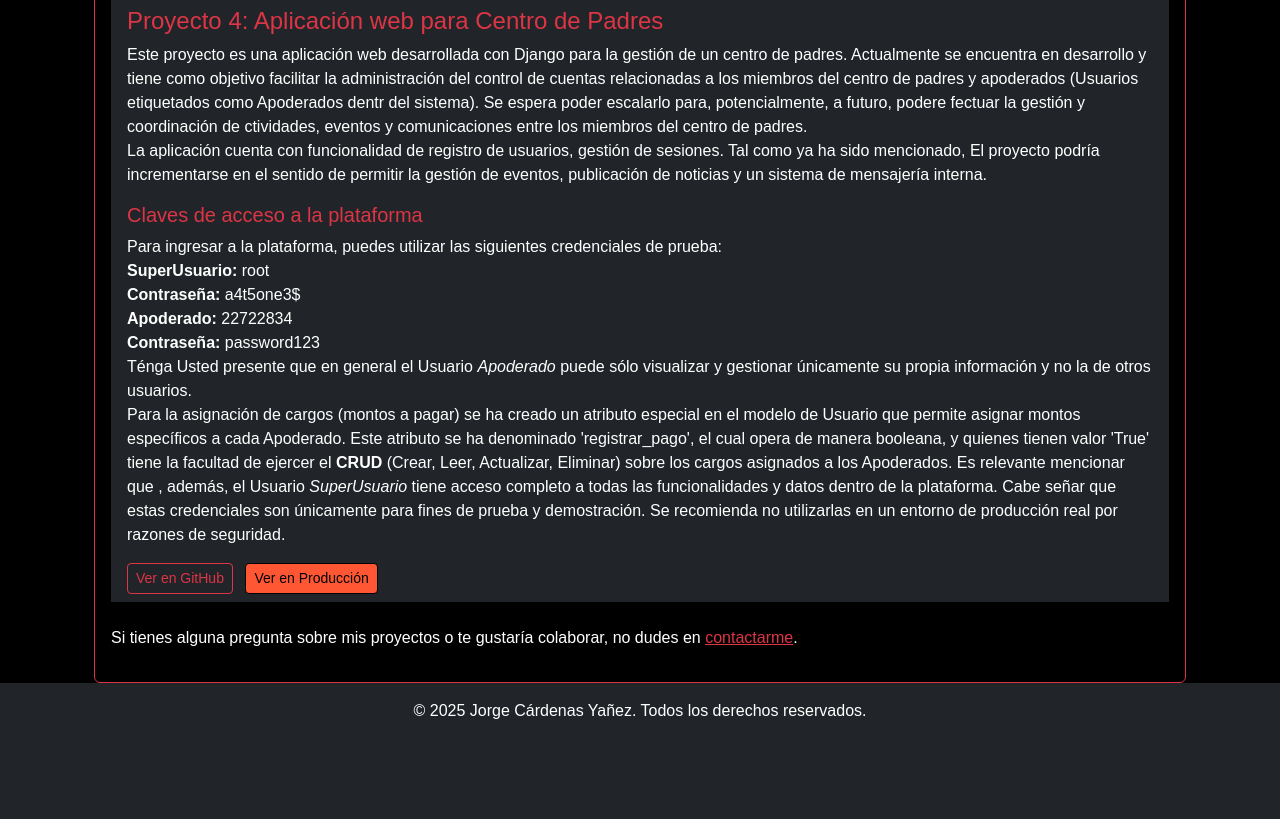
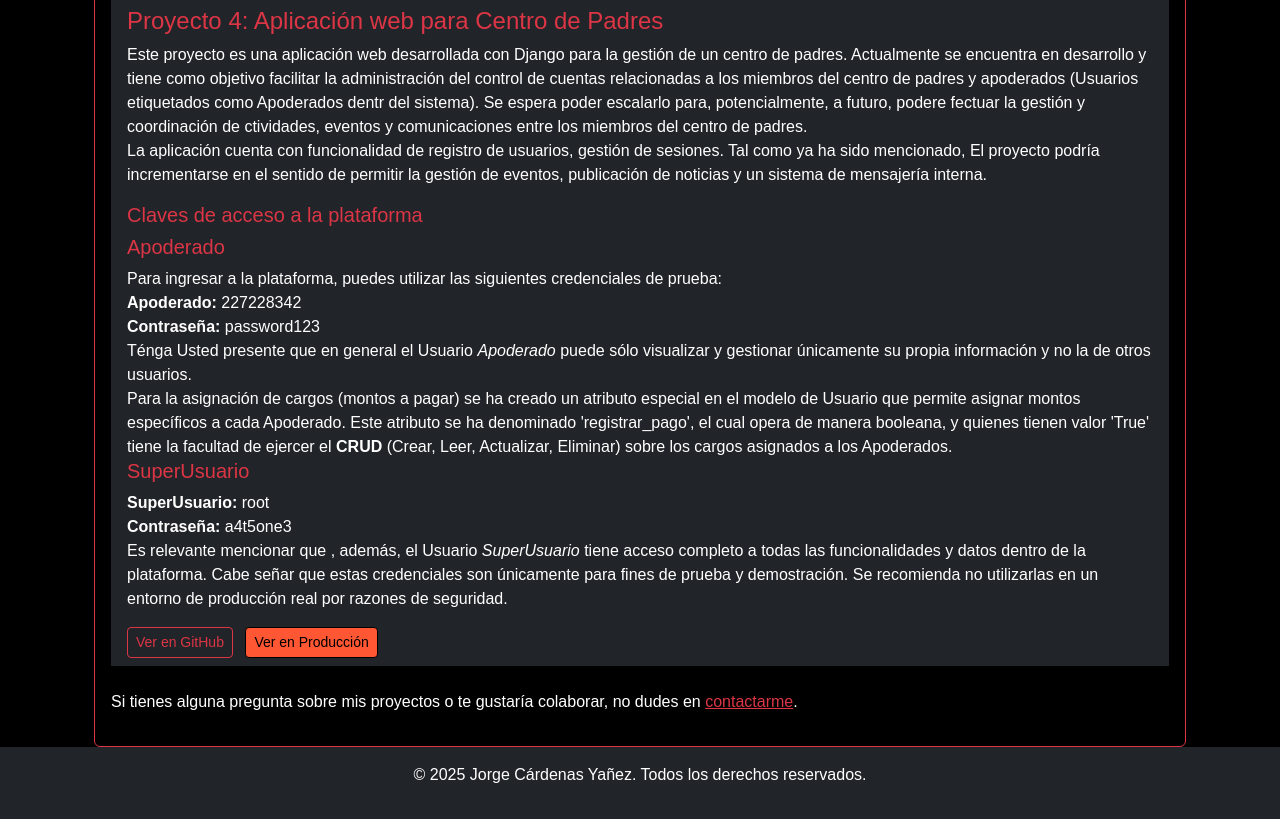
Before and after one commit to JorgeCardenasY/PORTAFOLIO, a Django app: page /proyectos/ in a window 1280 px wide. Shown: the part 1198-2017 px from the top of the page. Before the commit the page ends 1917 px from the top, so only its background shows below. Run offline with Django 4.2, Linux system fonts and the light colour scheme.

Commit message:
update Projects on Portfolio

```diff
--- a/templates/proyectos.html
+++ b/templates/proyectos.html
@@ -103,11 +103,11 @@
                   sistema de mensajería interna.
 
                 <h5 class="stronghold text-danger"> Claves de acceso a la plataforma</h5>
+                <h5 class="stronghold text-danger"> Apoderado</h5>
 
                 Para ingresar a la plataforma, puedes utilizar las siguientes credenciales de prueba:<br />
-                <strong>SuperUsuario:</strong> root<br />
-                <strong>Contraseña:</strong> a4t5one3$<br />
-                <strong>Apoderado:</strong> 22722834<br />
+
+                <strong>Apoderado:</strong> 227228342<br />
                 <strong>Contraseña:</strong> password123<br />
 
                 Ténga Usted presente que en general el Usuario <i> Apoderado</i> puede sólo visualizar y gestionar
@@ -116,6 +116,11 @@
                 que permite asignar montos específicos a cada Apoderado. Este atributo se ha denominado
                 'registrar_pago', el cual opera de manera booleana, y quienes tienen valor 'True' tiene la facultad de
                 ejercer el <strong>CRUD </strong> (Crear, Leer, Actualizar, Eliminar) sobre los cargos asignados a los Apoderados.
+
+
+                <h5 class="stronghold text-danger"> SuperUsuario</h5>
+                <strong>SuperUsuario:</strong> root<br />
+                <strong>Contraseña:</strong> a4t5one3<br />
 
                 Es relevante mencionar que , además, el Usuario <i> SuperUsuario</i> tiene acceso completo a todas las
                 funcionalidades y datos dentro de la plataforma.
```
